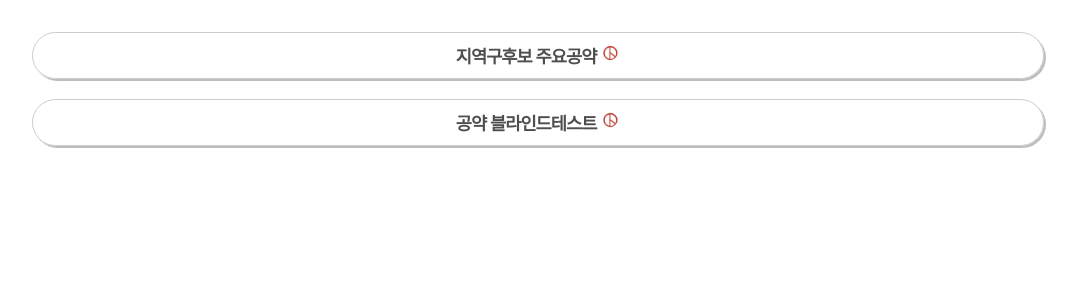
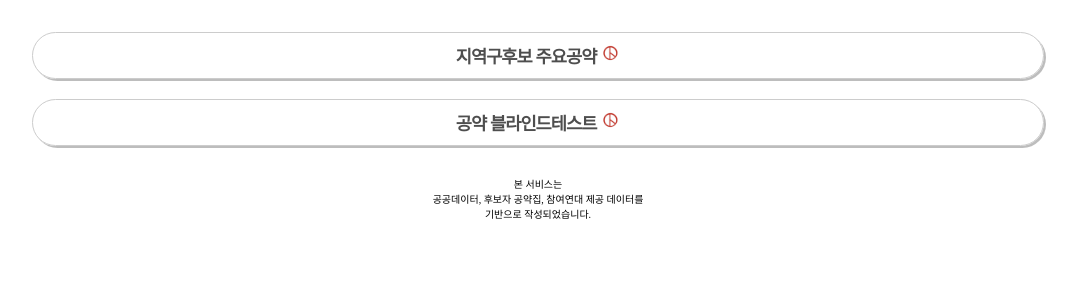
Before and after one commit to PnuLikelion8th/2020election, a Django app: page / in a window 1280 px wide. Shown: the part 222-522 px from the top of the page, without its empty margins (102-1179 px from the left). Run offline with Django 3.2, Linux system fonts and the light colour scheme; parts of the project's set-up code (start-up, migrations or seed data) failed here and were passed over.

Commit message:
정당월드컵 css 수정 및 데이터 사용문구

```diff
--- a/assembly/static/css/main.css
+++ b/assembly/static/css/main.css
@@ -32,3 +32,7 @@ body {
 .icon {
     height: 20px;
 }
+
+p {
+    font-size: 10px;
+}
--- a/assembly/templates/main.html
+++ b/assembly/templates/main.html
@@ -18,5 +18,11 @@
         <button type="button" onclick="location.href='{% url 'index'%}'" class="btn">지역구후보 주요공약  <img src="{% static 'image/election_icon.png' %}" class="icon"></button>
         <button type="button" onclick="location.href='{% url 'blind_party' %}'" class="btn">공약 블라인드테스트  <img src="{% static 'image/election_icon.png' %}" class="icon"></button>
     </div>
+
+    <p>본 서비스는
+        <br>
+        공공데이터, 후보자 공약집, 참여연대 제공 데이터를
+        <br>
+        기반으로 작성되었습니다.</p>
 </body>
 </html>
--- a/choiceparty/templates/blind_party.html
+++ b/choiceparty/templates/blind_party.html
@@ -51,7 +51,7 @@
                     </div>
                     {%endfor%}
                     {%else%}
-                    <span>제출한 정당정책이 없습니다.</span>
+                    <span>이 정당의 공약은 없습니다.</span>
                     {%endif%}
 
 
@@ -134,7 +134,7 @@
                                     </div>
                                 {%endfor%}
                             {%else%}
-                                <span>제출한 정당정책이 없습니다.</span>
+                                <span>이 정당의 공약은 없습니다.</span>
                             {%endif%}
                     </div>
                     {%endfor%}
@@ -173,7 +173,7 @@
                                         </div>
                                     {%endfor%}
                                 {%else%}
-                                    <span>제출한 정당정책이 없습니다.</span>
+                                    <span>이 정당의 공약은 없습니다.</span>
                                 {%endif%}
 
                         </div>
```
Also changed, not shown: choiceparty/static/css/blind_party.css (+7 -4 lines).
